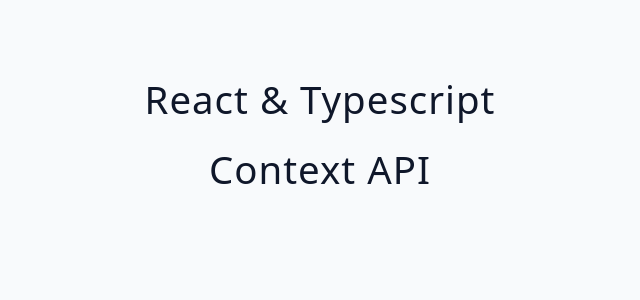
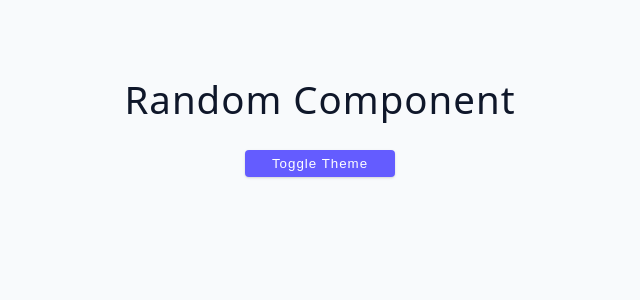
Before and after one commit to danielOuattara/Typescript_John_Smilga_Udemy, a React (Vite) app in the folder 04_Typescript_and_React/: page / in a window 1280 px wide. Shown: the top 300 px of the page, without its empty margins (320-960 px from the left). Built offline with nearby package versions, Linux system fonts and the light colour scheme.

Commit message:
04 Typescript+React: context: theme example

```diff
--- a/04_Typescript_and_React/src/06-context/Context.tsx
+++ b/04_Typescript_and_React/src/06-context/Context.tsx
@@ -1,14 +1,56 @@
-import { createContext, useContext } from "react";
+//---------------------------- Basic Example
 
-const ThemeContext = createContext<string | undefined>(undefined);
+// import { createContext, useContext } from "react";
 
-type TypeProps = {
-  children: React.ReactNode;
+// const ThemeContext = createContext<string | undefined>(undefined);
+
+// type TypeProps = {
+//   children: React.ReactNode;
+// };
+
+// export default function ThemeContextProvider({ children }: TypeProps) {
+//   return (
+//     <ThemeContext.Provider value={"hello"}>{children}</ThemeContext.Provider>
+//   );
+// }
+
+// export const useThemeContext = () => {
+//   const context = useContext(ThemeContext);
+
+//   if (context === undefined) {
+//     throw new Error(`context must be used inside ThemeContextProvider`);
+//   }
+
+//   return context;
+// };
+
+//---------------------------------------------
+
+import { createContext, useContext, useState } from "react";
+
+type TypeTheme = "light" | "dark" | "system";
+
+type TypeThemeContext = {
+  theme: TypeTheme | undefined;
+  setTheme: React.Dispatch<React.SetStateAction<TypeTheme>>;
 };
 
-export default function ThemeContextProvider({ children }: TypeProps) {
+const ThemeContext = createContext<TypeThemeContext | undefined>(undefined);
+
+type TypeThemeContextProviderProps = {
+  children: React.ReactNode;
+  defaultTheme?: TypeTheme;
+};
+
+export default function ThemeContextProvider({
+  children,
+  defaultTheme = "system",
+}: TypeThemeContextProviderProps) {
+  const [theme, setTheme] = useState<TypeTheme>(defaultTheme);
   return (
-    <ThemeContext.Provider value={"hello"}>{children}</ThemeContext.Provider>
+    <ThemeContext.Provider value={{ theme, setTheme }}>
+      {children}
+    </ThemeContext.Provider>
   );
 }
 
--- a/04_Typescript_and_React/src/06-context/index.tsx
+++ b/04_Typescript_and_React/src/06-context/index.tsx
@@ -15,8 +15,19 @@
   console.log("context = ", context);
   return (
     <div>
-      <h2>React & Typescript</h2>
-      <h2>Context API</h2>
+      <h2>random component</h2>
+      <button
+        onClick={() => {
+          if (context.theme === "dark") {
+            context.setTheme("system");
+            return;
+          }
+          context.setTheme("dark");
+        }}
+        className="btn btn-center"
+      >
+        toggle theme
+      </button>
     </div>
   );
 }
```
